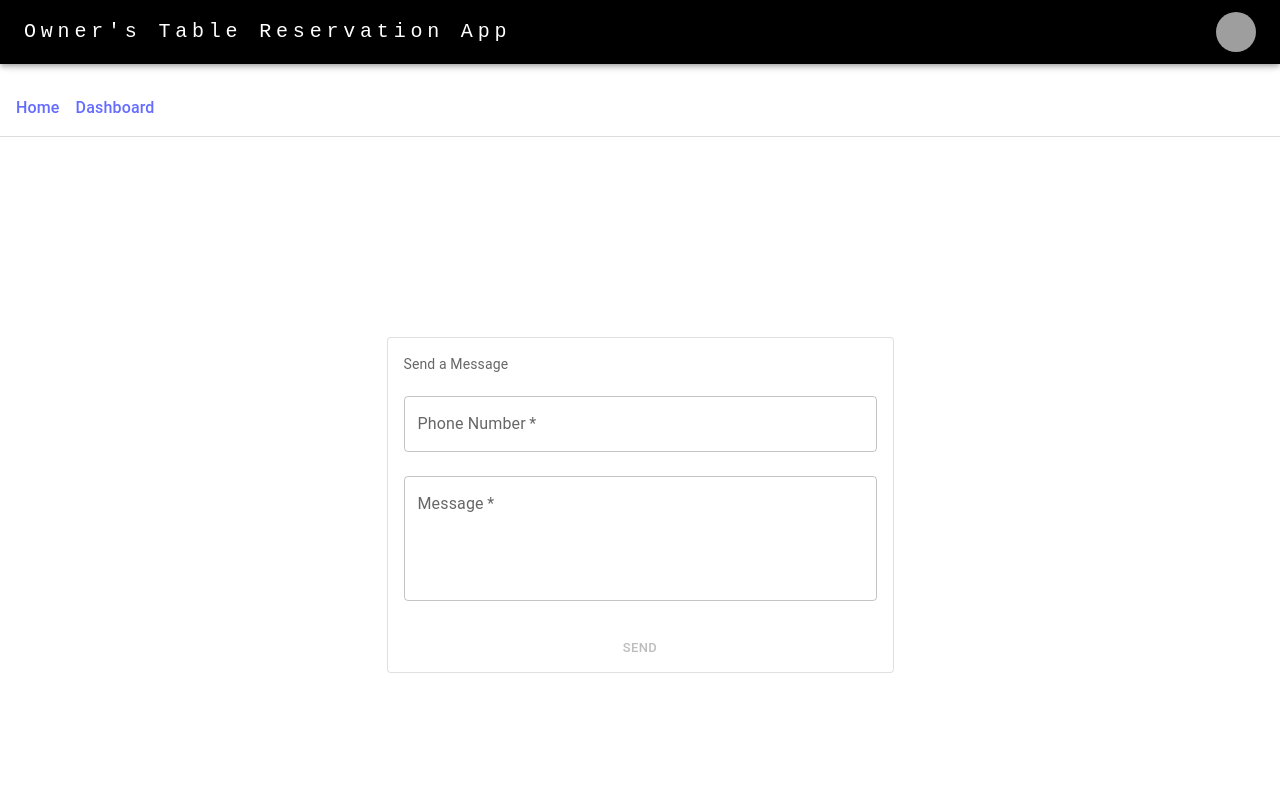
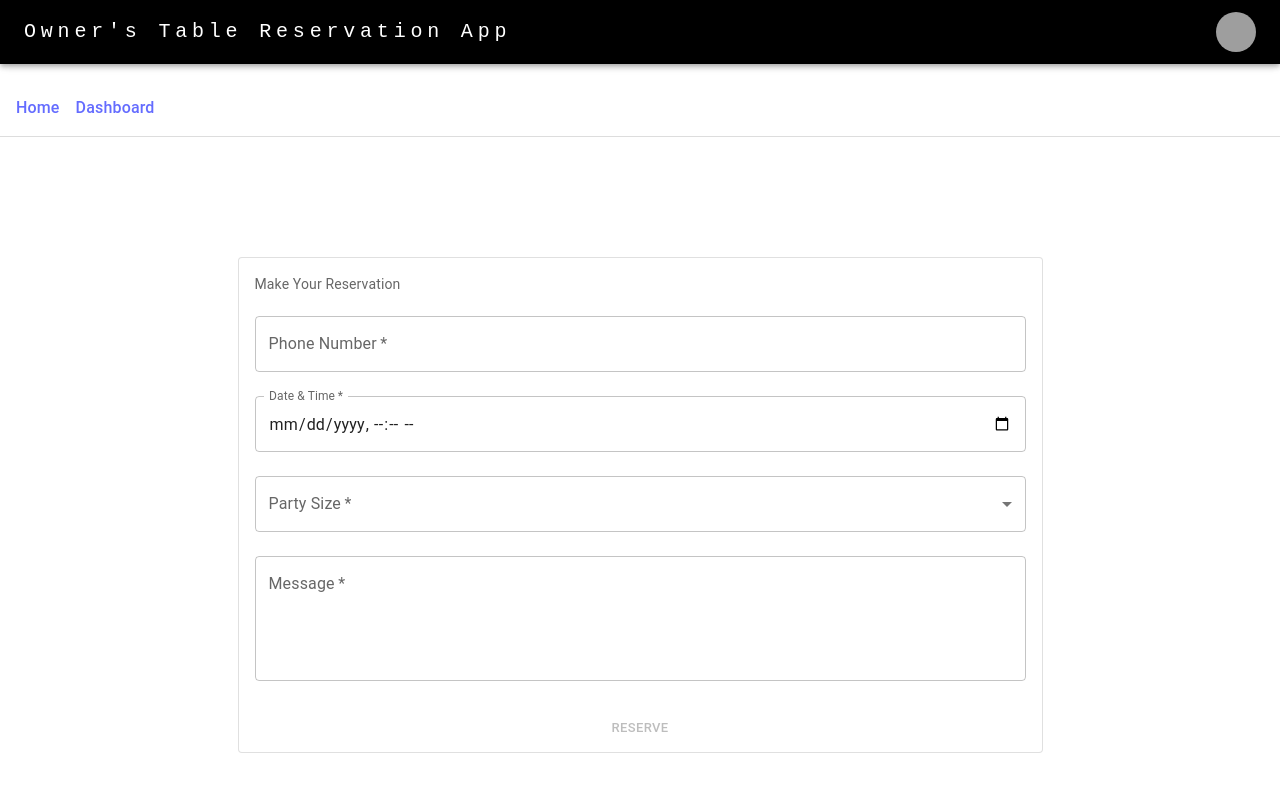
Before and after one commit to anuragkelkar1/onesignal-app, a React (Vite) app: page / in a window 1280 px wide. Shown: the top 792 px of the page. Built offline with nearby package versions, Linux system fonts and the light colour scheme; grey boxes are pictures that could not be loaded.

Commit message:
form changed

```diff
--- a/src/components/card/card.jsx
+++ b/src/components/card/card.jsx
@@ -1,4 +1,5 @@
-// src/components/card/card.jsx
+// src/components/card/ReservationForm.jsx
+
 import React from "react";
 import Box from "@mui/material/Box";
 import Card from "@mui/material/Card";
@@ -7,49 +8,20 @@ import CardActions from "@mui/material/CardActions";
 import Button from "@mui/material/Button";
 import Typography from "@mui/material/Typography";
 import TextField from "@mui/material/TextField";
+import FormControl from "@mui/material/FormControl";
+import InputLabel from "@mui/material/InputLabel";
+import Select from "@mui/material/Select";
+import MenuItem from "@mui/material/MenuItem";
 import { supabase } from "../../supabaseClient";
 
 export default function ReservationForm() {
   const [phone, setPhone] = React.useState("");
+  const [phoneError, setPhoneError] = React.useState("");
   const [message, setMessage] = React.useState("");
+  const [dateTime, setDateTime] = React.useState("");
+  const [partySize, setPartySize] = React.useState("");
   const [loading, setLoading] = React.useState(false);
-  const [phoneError, setPhoneError] = React.useState("");
-  const handleSubmit = async (e) => {
-    e.preventDefault();
-    setLoading(true);
-    const notifyStaff = true;
-    // 1) Save to your reservations table
-    const { error: insertError } = await supabase
-      .from("reservations")
-      .insert([{ phone, message }]);
-    if (insertError) {
-      console.error("Insert error:", insertError);
-      setLoading(false);
-      return;
-    }
 
-    // 2) Invoke Edge Function with phone + message
-    const { data: fnData, error: fnError } = await supabase.functions.invoke(
-      "reservation",
-      { body: { phone, message, notifyStaff } }
-    );
-    if (Notification.permission === "granted") {
-      new Notification("Order Received", {
-        body: "Thanks! Your order has been placed and is being processed.",
-      });
-    }
-    if (fnError) {
-      console.error("Function error:", fnError);
-      // If you want the raw JSON response body, you can fetch it via fnError.message or inspect fnError
-    } else {
-      console.log("Function success:", fnData);
-    }
-
-    // 3) Reset form
-    setPhone("");
-    setMessage("");
-    setLoading(false);
-  };
   const validatePhone = (val) => {
     const phoneRegex = /^\+?\d{10,15}$/;
     if (!phoneRegex.test(val)) {
@@ -57,6 +29,62 @@ export default function ReservationForm() {
     } else {
       setPhoneError("");
     }
+  };
+
+  const handleSubmit = async (e) => {
+    e.preventDefault();
+    validatePhone(phone);
+    if (phoneError) return;
+    setLoading(true);
+
+    const notifyStaff = true;
+
+    // 1) Save reservation
+    const { error: insertError } = await supabase.from("reservations").insert([
+      {
+        phone,
+        message,
+        reservation_time: dateTime,
+        party_size: partySize,
+      },
+    ]);
+    if (insertError) {
+      console.error("Insert error:", insertError);
+      setLoading(false);
+      return;
+    }
+
+    // 2) Trigger Edge Function
+    const { data: fnData, error: fnError } = await supabase.functions.invoke(
+      "reservation",
+      {
+        body: {
+          phone,
+          message,
+          dateTime,
+          partySize,
+          notifyStaff,
+        },
+      }
+    );
+    if (Notification.permission === "granted") {
+      new Notification("Reservation Received", {
+        body: "Thanks! Your reservation has been placed.",
+      });
+    }
+    if (fnError) {
+      console.error("Function error:", fnError);
+    } else {
+      console.log("Function success:", fnData);
+    }
+
+    // 3) Reset form
+    setPhone("");
+    setPhoneError("");
+    setMessage("");
+    setDateTime("");
+    setPartySize("");
+    setLoading(false);
   };
 
   return (
@@ -68,8 +96,9 @@ export default function ReservationForm() {
               gutterBottom
               sx={{ color: "text.secondary", fontSize: 14 }}
             >
-              Send a Message
+              Make Your Reservation
             </Typography>
+
             <TextField
               label="Phone Number"
               type="tel"
@@ -85,6 +114,33 @@ export default function ReservationForm() {
               }}
               onBlur={(e) => validatePhone(e.target.value)}
             />
+
+            <TextField
+              label="Date & Time"
+              type="datetime-local"
+              required
+              fullWidth
+              margin="normal"
+              InputLabelProps={{ shrink: true }}
+              value={dateTime}
+              onChange={(e) => setDateTime(e.target.value)}
+            />
+
+            <FormControl fullWidth margin="normal" required>
+              <InputLabel id="party-size-label">Party Size</InputLabel>
+              <Select
+                labelId="party-size-label"
+                label="Party Size"
+                value={partySize}
+                onChange={(e) => setPartySize(e.target.value)}
+              >
+                {[1, 2, 3, 4, 5, 6, 7, 8].map((size) => (
+                  <MenuItem key={size} value={size}>
+                    {size}
+                  </MenuItem>
+                ))}
+              </Select>
+            </FormControl>
 
             <TextField
               label="Message"
@@ -103,9 +159,16 @@ export default function ReservationForm() {
               type="submit"
               size="small"
               sx={{ mx: "auto" }}
-              disabled={!phone || !message || loading}
+              disabled={
+                !phone ||
+                !!phoneError ||
+                !dateTime ||
+                !partySize ||
+                !message ||
+                loading
+              }
             >
-              {loading ? "Sending…" : "Send"}
+              {loading ? "Sending…" : "Reserve"}
             </Button>
           </CardActions>
         </form>
```
